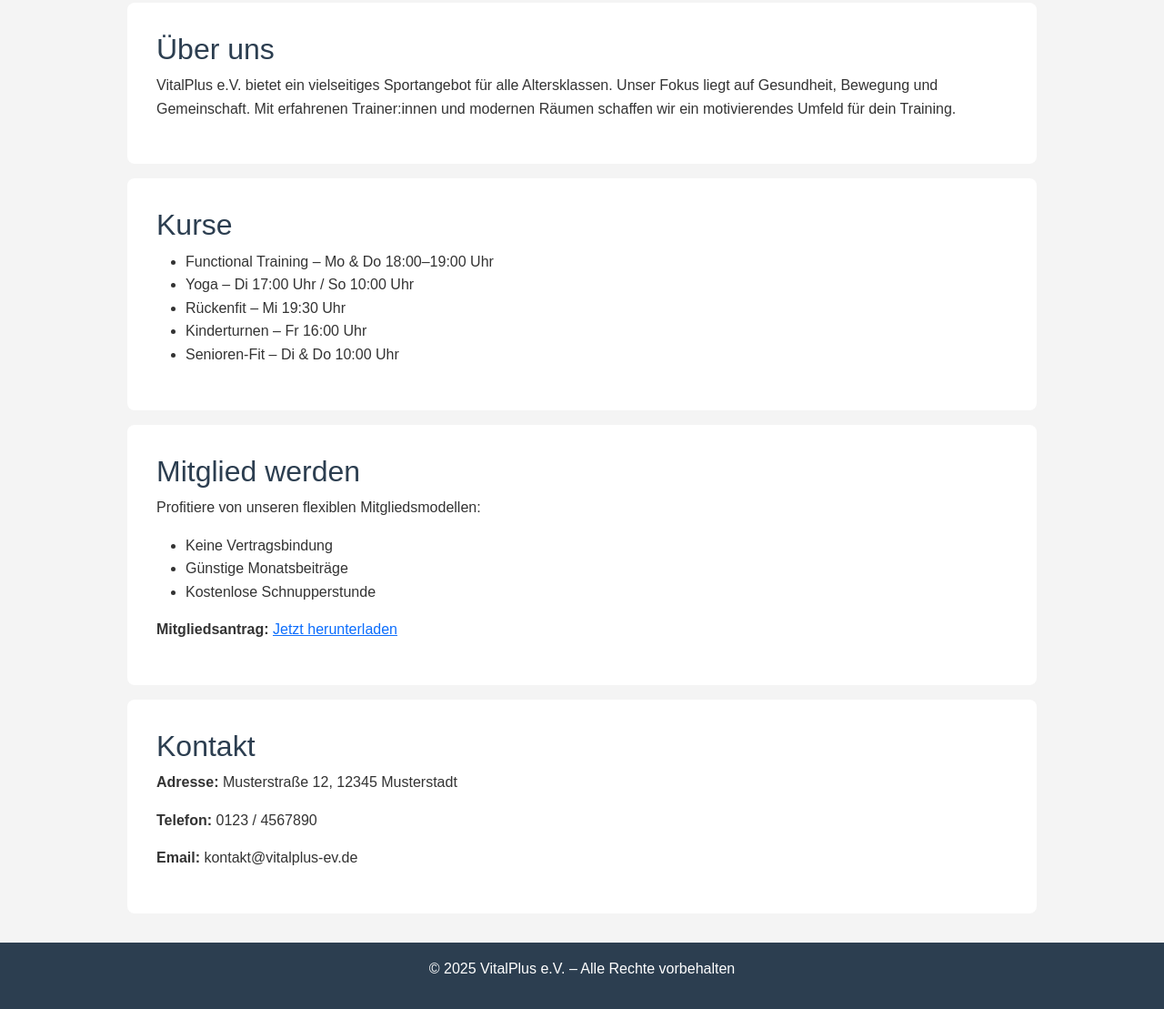
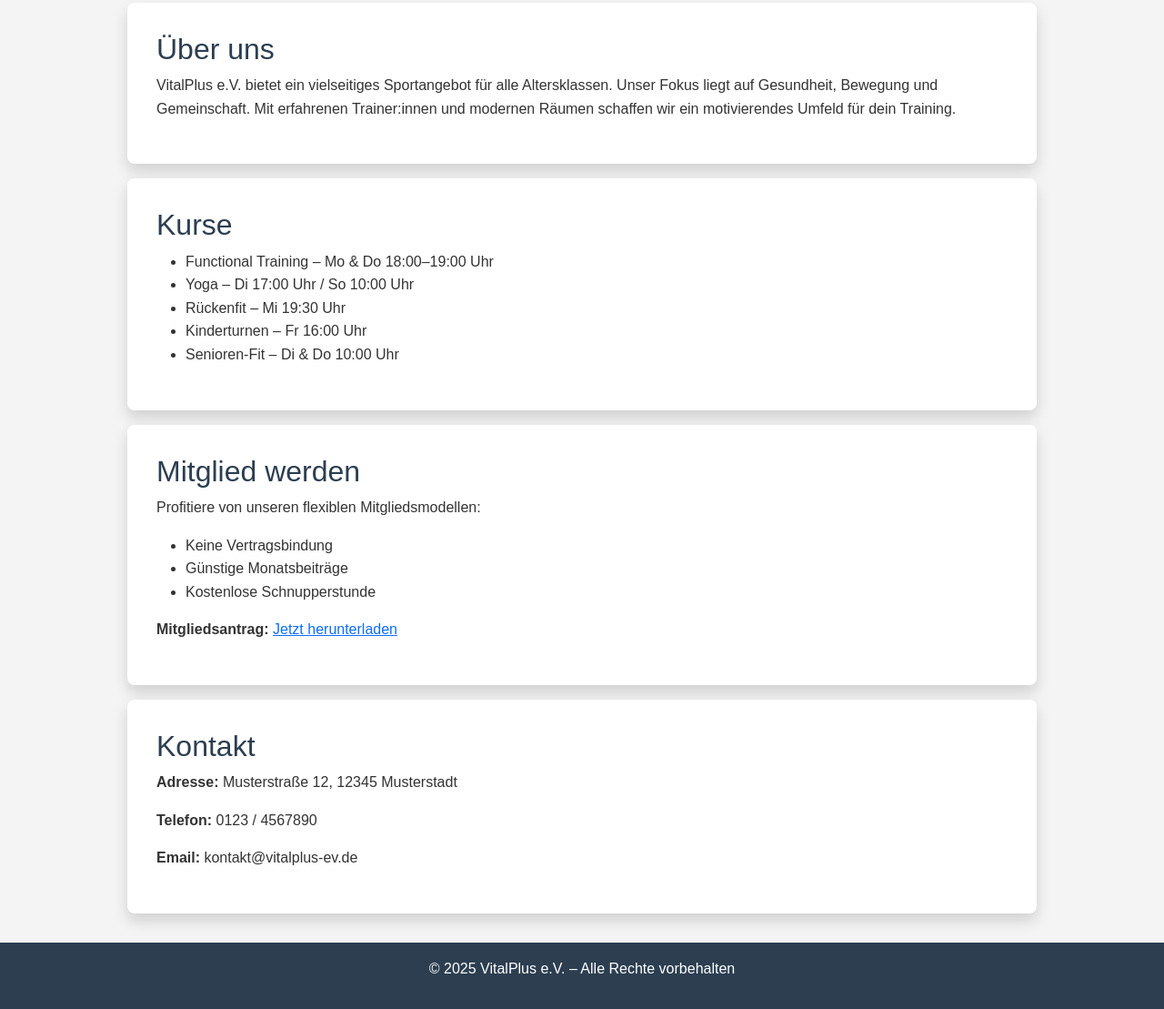
Before and after one commit to TeeMitHonig/BKS-ProjekctGruppe31, a plain HTML site: page index.html in a window 1280 px wide. Shown: the part 1013-2122 px from the top of the page at 91% size. Drawn offline with nearby package versions, Linux system fonts and the light colour scheme.

Commit message:
more shadows

```diff
--- a/index.html
+++ b/index.html
@@ -80,40 +80,12 @@
   </button>
 </div>
 
-
-
-
-
-
-
-
-
-
-
-
-
-
-
-
-
-
-
-
-
-
-
-
-
-
-
-
-
-  <section id="ueber-uns">
+  <section id="ueber-uns" class="shadow">
     <h2>Über uns</h2>
     <p>VitalPlus e.V. bietet ein vielseitiges Sportangebot für alle Altersklassen. Unser Fokus liegt auf Gesundheit, Bewegung und Gemeinschaft. Mit erfahrenen Trainer:innen und modernen Räumen schaffen wir ein motivierendes Umfeld für dein Training.</p>
   </section>
 
-  <section id="kurse">
+  <section id="kurse" class="shadow">
     <h2>Kurse</h2>
     <ul>
       <li>Functional Training – Mo & Do 18:00–19:00 Uhr</li>
@@ -124,7 +96,7 @@
     </ul>
   </section>
 
-  <section id="mitgliedschaft">
+  <section id="mitgliedschaft" class="shadow">
     <h2>Mitglied werden</h2>
     <p>Profitiere von unseren flexiblen Mitgliedsmodellen:</p>
     <ul>
@@ -135,7 +107,7 @@
     <p><strong>Mitgliedsantrag:</strong> <a href="#">Jetzt herunterladen</a></p>
   </section>
 
-  <section id="kontakt">
+  <section id="kontakt" class="shadow">
     <h2>Kontakt</h2>
     <p><strong>Adresse:</strong> Musterstraße 12, 12345 Musterstadt</p>
     <p><strong>Telefon:</strong> 0123 / 4567890</p>
```
